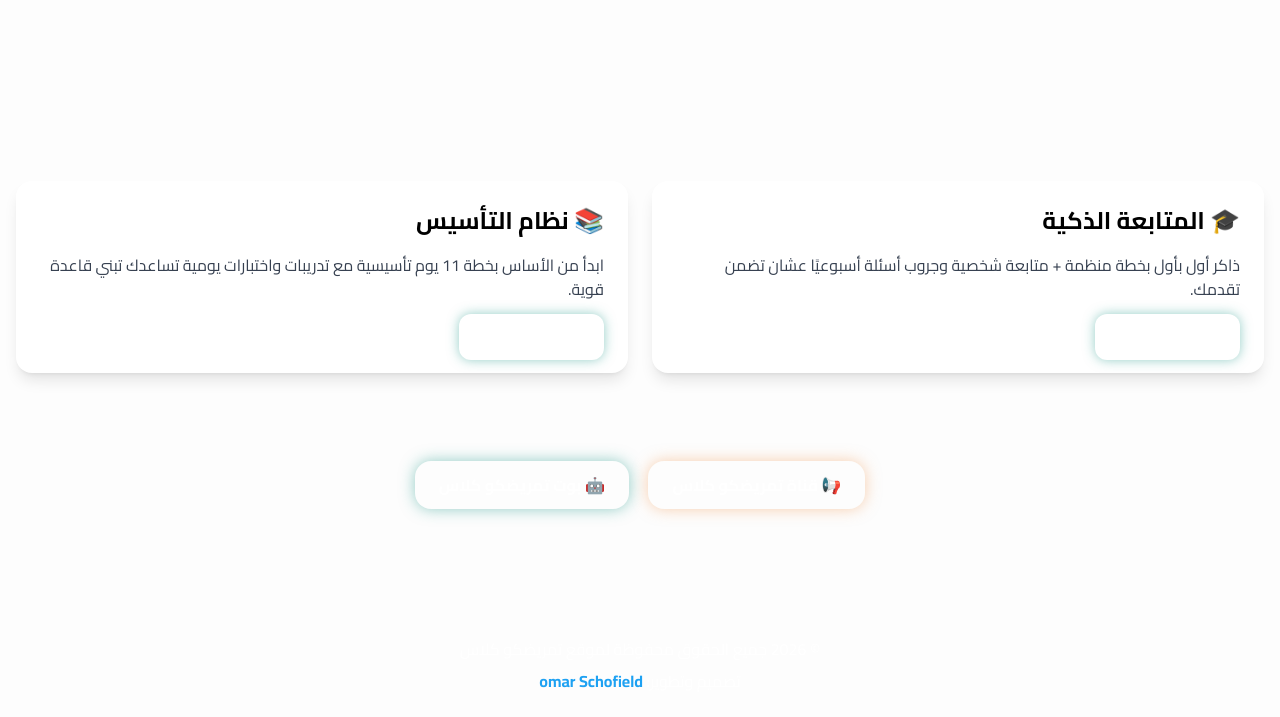
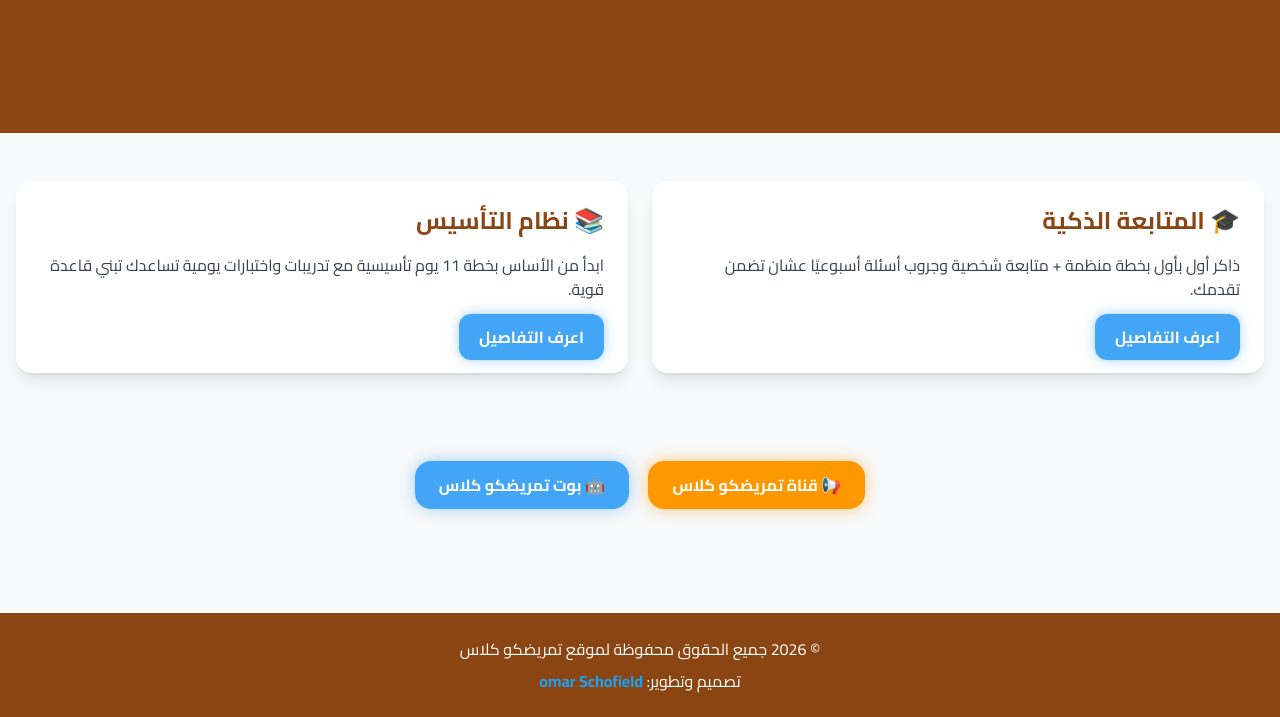
Before and after one commit to TamreDkoClass/TamreDko_class.github.io, a plain HTML site: page index.html in a window 1280 px wide. Shown: the part 199-916 px from the top of the page. Drawn offline with nearby package versions, Linux system fonts and the light colour scheme.

Commit message:
Update index.html

```diff
--- a/index.html
+++ b/index.html
@@ -1,4 +1,4 @@
-<!DOCTYPE html>
+<!DOCTYPE html><!DOCTYPE html>
 <html lang="ar" dir="rtl">
 <head>
   <meta charset="UTF-8">
@@ -7,23 +7,22 @@
   <link href="https://fonts.googleapis.com/css2?family=Cairo:wght@400;600;700&display=swap" rel="stylesheet">
   <script src="https://cdn.tailwindcss.com"></script>
   <link href="https://unpkg.com/aos@2.3.1/dist/aos.css" rel="stylesheet">
-
   <style>
     :root {
-ary-blue: #00B4D8; /* أزرق سماوي */
+      --primary-brown: #8B4513; /* بني دافئ */
       --secondary-red: #FF6B6B; /* أحمر فاتح */
       --accent-green: #4CAF50; /* أخضر */
       --beige: #FCECDC;
+      --cyan: #42A5F5; /* أزرق سماوي */
+      --orange: #FF9800; /* برتقالي */
     }
-
     html, body {
       font-family: 'Cairo', sans-serif;
       margin: 0;
       padding: 0;
       overflow-x: hidden; /* يمنع التمرير الأفقي */
-      background: #fdfdfd;
+      background: #f8f9fa; /* لون خلفية فاتح جداً بدل الأبيض المطلق */
     }
-
     /* روابط الكمبيوتر */
     .nav-link {
       color: white;
@@ -38,7 +37,6 @@ ary-blue: #00B4D8; /* أزرق سماوي */
       -webkit-background-clip: text;
       -webkit-text-fill-color: transparent;
     }
-
     /* روابط الموبايل */
     .mobile-link {
       color: white;
@@ -51,7 +49,6 @@ ary-blue: #00B4D8; /* أزرق سماوي */
     .mobile-link:hover {
       background: white/10;
     }
-
     /* Buttons */
     .btn-detail {
       background: var(--cyan);
@@ -60,14 +57,13 @@ ary-blue: #00B4D8; /* أزرق سماوي */
       padding: 0.5rem 1.25rem;
       border-radius: 0.75rem;
       font-size: 0.9rem;
-      box-shadow: 0 0 12px rgba(42, 157, 143, 0.5);
+      box-shadow: 0 0 12px rgba(66, 165, 245, 0.5);
       transition: all 0.3s ease-in-out;
     }
     .btn-detail:hover {
       transform: scale(1.05);
-      box-shadow: 0 0 20px rgba(42, 157, 143, 0.7);
+      box-shadow: 0 0 20px rgba(66, 165, 245, 0.7);
     }
-
     .social-btn {
       display: inline-block;
       padding: 0.75rem 1.5rem;
@@ -77,19 +73,16 @@ ary-blue: #00B4D8; /* أزرق سماوي */
       margin: 0.5rem;
       transition: all 0.3s ease-in-out;
     }
-    .social-btn.telegram { background: var(--orange); box-shadow: 0 0 15px rgba(244, 162, 97, 0.5); }
-    .social-btn.bot { background: var(--cyan); box-shadow: 0 0 15px rgba(42, 157, 143, 0.5); }
+    .social-btn.telegram { background: var(--orange); box-shadow: 0 0 15px rgba(255, 152, 0, 0.5); }
+    .social-btn.bot { background: var(--cyan); box-shadow: 0 0 15px rgba(66, 165, 245, 0.5); }
     .social-btn:hover { transform: translateY(-4px) scale(1.05); box-shadow: 0 0 25px rgba(0,0,0,0.2); }
-
     img { max-width: 100%; height: auto; display: block; }
-
     /* Fade-in effect */
     @keyframes fadeIn {
       0% { opacity: 0; transform: translateY(-10px); }
       100% { opacity: 1; transform: translateY(0); }
     }
     .animate-fade-in { animation: fadeIn 0.3s ease-out forwards; }
-
     /* Animation للقائمة */
     @keyframes slideFade {
       0% { opacity: 0; transform: translateY(-10px); }
@@ -98,23 +91,18 @@ ary-blue: #00B4D8; /* أزرق سماوي */
     .animate-slide-fade {
       animation: slideFade 0.4s ease forwards;
     }
-
   </style>
 </head>
-
 <body>
-
 <!-- Navbar -->
-<nav class="fixed w-full z-50 bg-[var(--brown)]/90 backdrop-blur-md shadow-lg">
+<nav class="fixed w-full z-50 bg-[var(--primary-brown)]/90 backdrop-blur-md shadow-lg">
   <div class="max-w-7xl mx-auto px-4 sm:px-6 lg:px-8">
     <div class="flex items-center justify-between h-16">
-
       <!-- شعار + اسم -->
       <a href="index.html" class="flex items-center space-x-3 transition-transform duration-300 hover:scale-105 hover:-translate-y-1">
         <img src="images/logo-edu..jpg" alt="شعار" class="w-12 h-12 rounded-full shadow-lg">
         <h1 class="text-xl sm:text-2xl font-extrabold text-white drop-shadow-lg">تمريضكو كلاس</h1>
       </a>
-
       <!-- روابط الكمبيوتر -->
       <div class="hidden sm:flex flex-1 justify-center space-x-10">
         <a href="index.html" class="nav-link">الرئيسية</a>
@@ -122,7 +110,6 @@ ary-blue: #00B4D8; /* أزرق سماوي */
         <a href="course2.html" class="nav-link">المتابعة الذكية</a>
         <a href="contact.html" class="nav-link">تواصل معنا</a>
       </div>
-
       <!-- زر الموبايل -->
       <div class="sm:hidden">
         <button id="mobile-menu-btn" class="focus:outline-none p-2 rounded-md hover:bg-white/10 transition">
@@ -131,26 +118,22 @@ ary-blue: #00B4D8; /* أزرق سماوي */
           </svg>
         </button>
       </div>
-
     </div>
   </div>
-
   <!-- قائمة الموبايل -->
-  <div id="mobile-menu" class="hidden sm:hidden bg-[var(--brown)]/95 backdrop-blur-md px-4 py-4 space-y-3 shadow-lg animate-slide-fade">
+  <div id="mobile-menu" class="hidden sm:hidden bg-[var(--primary-brown)]/95 backdrop-blur-md px-4 py-4 space-y-3 shadow-lg animate-slide-fade">
     <a href="index.html" class="mobile-link">الرئيسية</a>
     <a href="course1.html" class="mobile-link">جروب ال VIP</a>
     <a href="course2.html" class="mobile-link">المتابعة الذكية</a>
     <a href="contact.html" class="mobile-link">تواصل معنا</a>
   </div>
 </nav>
-
 <script>
 const btn = document.getElementById('mobile-menu-btn');
 const menu = document.getElementById('mobile-menu');
 btn.addEventListener('click', () => {
   menu.classList.toggle('hidden');
 });
-
 // Highlight الصفحة الحالية
 const links = document.querySelectorAll('.nav-link, .mobile-link');
 links.forEach(link => {
@@ -159,9 +142,8 @@ links.forEach(link => {
   }
 });
 </script>
-
 <!-- Hero Section -->
-<section class="text-center py-20 sm:py-24 bg-[color:var(--brown)] text-white relative overflow-hidden">
+<section class="text-center py-20 sm:py-24 bg-[var(--primary-brown)] text-white relative overflow-hidden">
   <h2 class="text-3xl sm:text-4xl md:text-5xl font-extrabold mb-4 sm:mb-6 relative z-10"
       data-aos="zoom-in" data-aos-duration="1400">
     ابدأ رحلتك للنجاح معانا 🚀
@@ -171,22 +153,20 @@ links.forEach(link => {
     أفضل أنظمة تأسيس ومتابعة ذكية لطلاب الثانوية العامة
   </p>
 </section>
-
 <!-- Courses Section -->
 <section class="container mx-auto py-12 px-4 grid grid-cols-1 sm:grid-cols-1 md:grid-cols-2 gap-6">
   <div class="bg-white rounded-2xl shadow-lg overflow-hidden hover:shadow-2xl transition" data-aos="fade-right">
     <div class="p-5 sm:p-6">
-      <h3 class="text-xl sm:text-2xl font-bold text-[color:var(--brown)] mb-3 sm:mb-4">🎓 المتابعة الذكية</h3>
+      <h3 class="text-xl sm:text-2xl font-bold text-[var(--primary-brown)] mb-3 sm:mb-4">🎓 المتابعة الذكية</h3>
       <p class="text-gray-700 mb-4 sm:mb-6 text-sm sm:text-base">
         ذاكر أول بأول بخطة منظمة + متابعة شخصية وجروب أسئلة أسبوعيًا عشان تضمن تقدمك.
       </p>
       <a href="course2.html" class="btn-detail text-sm sm:text-base">اعرف التفاصيل</a>
     </div>
   </div>
-
   <div class="bg-white rounded-2xl shadow-lg overflow-hidden hover:shadow-2xl transition" data-aos="fade-left">
     <div class="p-5 sm:p-6">
-      <h3 class="text-xl sm:text-2xl font-bold text-[color:var(--brown)] mb-3 sm:mb-4">📚 نظام التأسيس</h3>
+      <h3 class="text-xl sm:text-2xl font-bold text-[var(--primary-brown)] mb-3 sm:mb-4">📚 نظام التأسيس</h3>
       <p class="text-gray-700 mb-4 sm:mb-6 text-sm sm:text-base">
         ابدأ من الأساس بخطة 11 يوم تأسيسية مع تدريبات واختبارات يومية تساعدك تبني قاعدة قوية.
       </p>
@@ -194,15 +174,13 @@ links.forEach(link => {
     </div>
   </div>
 </section>
-
 <!-- Social Buttons -->
 <section class="text-center py-8" data-aos="zoom-in">
   <a href="https://t.me/TamreDko_class" target="_blank" class="social-btn telegram">📢 قناة تمريضكو كلاس</a>
   <a href="https://t.me/Tamredko_class_bot" target="_blank" class="social-btn bot">🤖 بوت تمريضكو كلاس</a>
 </section>
-
 <!-- Footer -->
-<footer class="bg-[color:var(--brown)] text-white py-6 mt-16 text-center px-4" data-aos="fade-up">
+<footer class="bg-[var(--primary-brown)] text-white py-6 mt-16 text-center px-4" data-aos="fade-up">
   <p>© 2026 جميع الحقوق محفوظة لموقع تمريضكو كلاس</p>
   <p class="mt-2">
     تصميم وتطوير:
@@ -210,11 +188,9 @@ links.forEach(link => {
 omar Schofield    </a>
   </p>
 </footer>
-
 <script src="https://unpkg.com/aos@2.3.1/dist/aos.js"></script>
 <script>
   AOS.init({ duration: 1200, once: true });
 </script>
-
 </body>
 </html>
```
